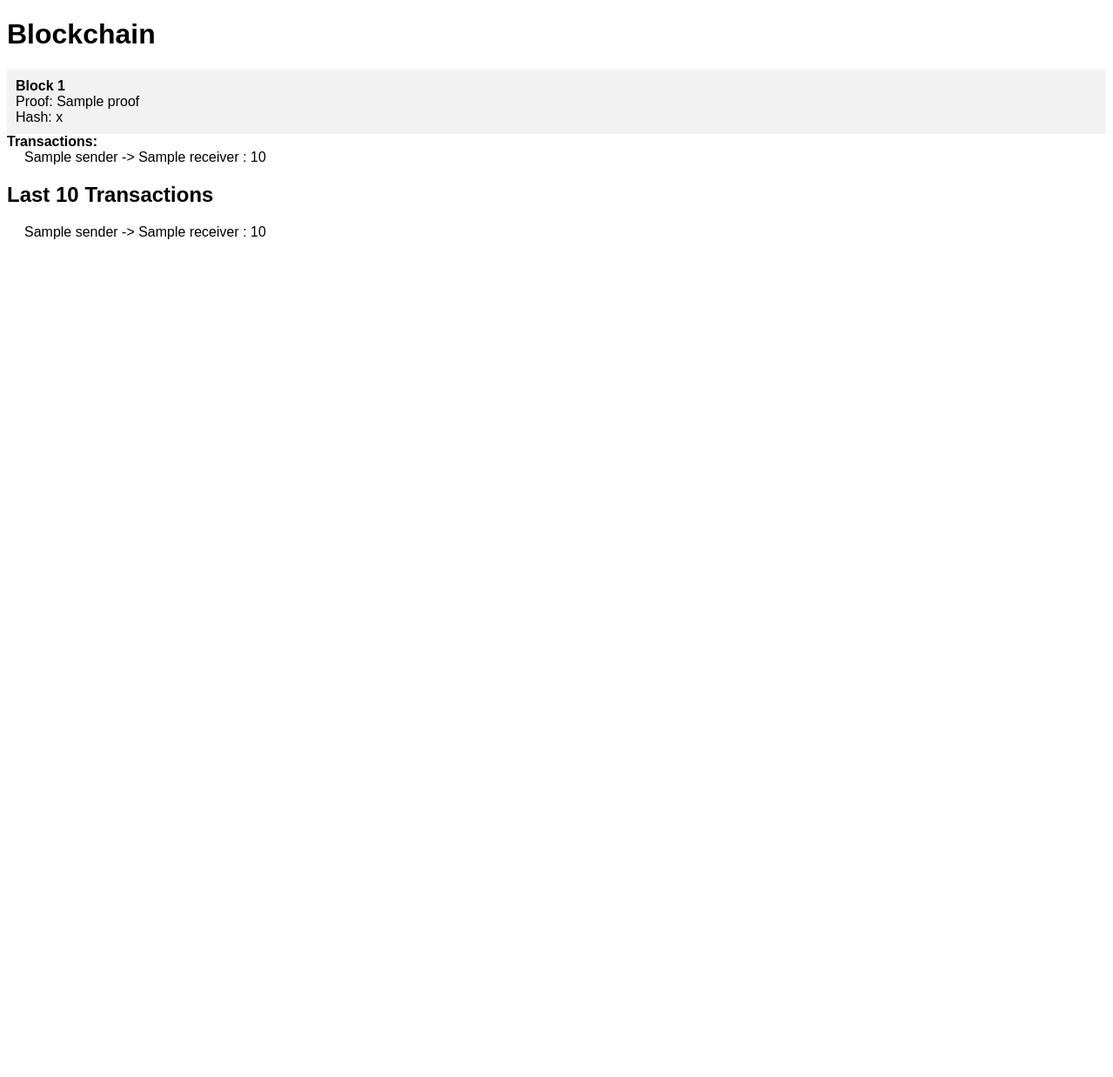
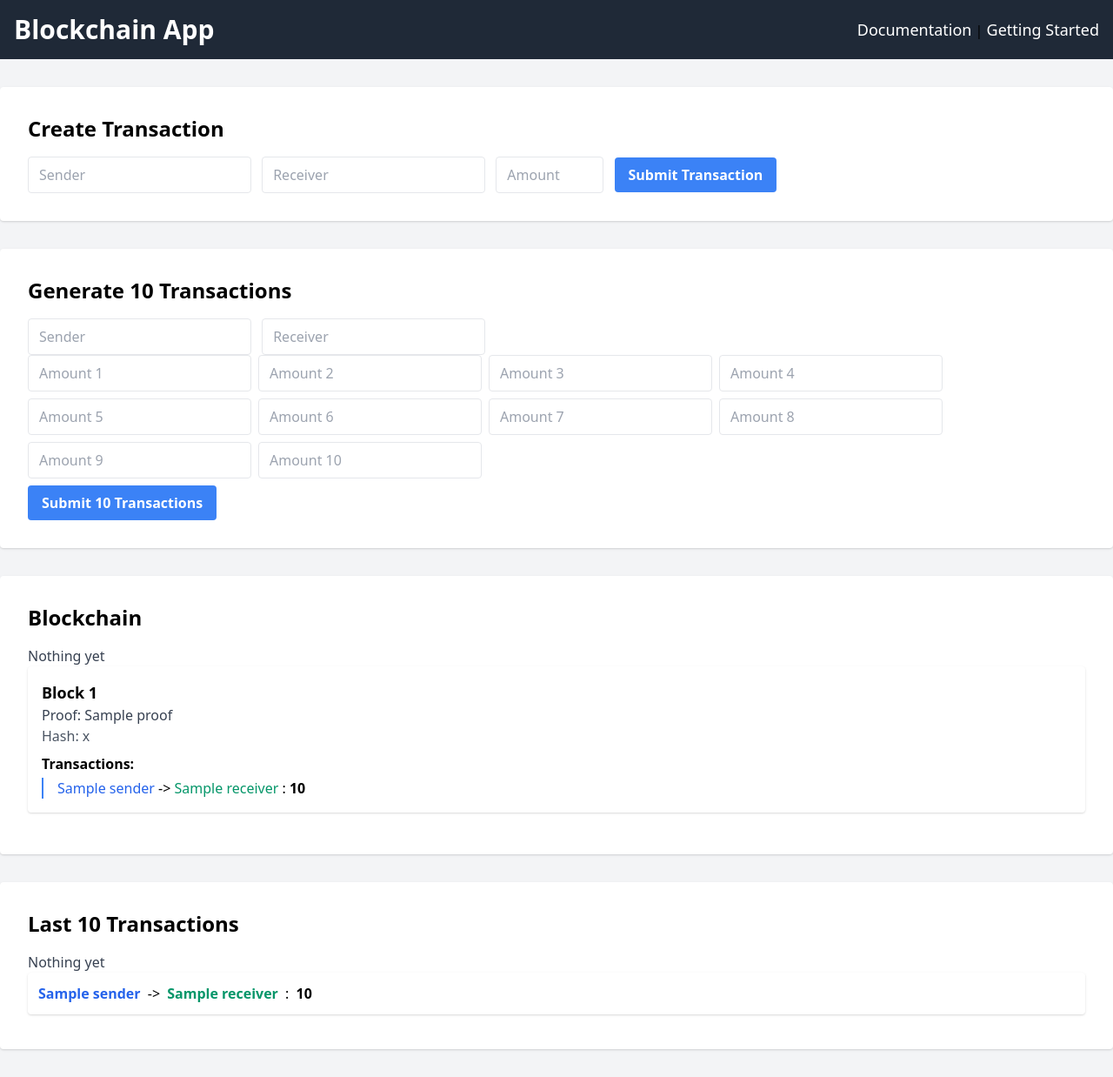
Before and after one commit to azureeen/Blockchain, a Flask app: template templates/blockchain.html in a window 1280 px wide. Shown: the whole page at 87% size. Before the commit the page ends 275 px from the top, so only its background shows below. Run offline with Flask 3, Linux system fonts and the light colour scheme; the template is opened without the code that fills it: most values are stand-ins (such as "Sample title", 1, 10 or a date in 2020).

Commit message:
Update version

```diff
--- a/app.py
+++ b/app.py
@@ -1,9 +1,64 @@
-from flask import Flask
+# import time
+# import hashlib
+# import json
+# from time import time
+# from pygments.formatters import HtmlFormatter
+# from flask_cors import CORS
+
+import redis
+
+from flask import Flask, render_template, jsonify, request
+from Blockchain import Blockchain
+
+
 app = Flask(__name__)
+cache = redis.Redis(host='redis', port=6379)
+# CORS(app)
+
+
+# Create an instance of the Blockchain
+blockchain = Blockchain()
+
 
 @app.route('/')
-def hello_world():  # put application's code here
-    return 'Hello World!'
+def launch():
+    return render_template('blockchain.html')
+
+
+@app.route('/documentation')
+def show_documentation():
+    return render_template('documentation.html')
+
+
+
+@app.route('/getting-started')
+def getting_started():
+    return render_template('getting-started.html')
+
+
+@app.route('/transactions/new', methods=['POST'])
+def new_transaction():
+    values = request.get_json()
+    required = ['sender', 'receiver', 'amount']
+    if not all(k in values for k in required):
+        return jsonify({'message': 'Missing values'}), 400
+
+    index = blockchain.new_transaction(values['sender'], values['receiver'], values['amount'])
+    return jsonify({'message': f'Transaction will be added to Block {index}'}), 201
+
+
+@app.route('/chain', methods=['GET'])
+def full_chain():
+    return jsonify({'chain': blockchain.chain, 'length': len(blockchain.chain)}), 200
+
+
+@app.route('/transactions/last', methods=['GET'])
+def get_last_transactions():
+    # Use the existing show_last_10_transactions method from the Blockchain class
+    transactions = blockchain.show_last_10_transactions()
+    return jsonify(transactions), 200
+
+
 
 if __name__ == '__main__':
     app.run()
--- a/static/js/app.js
+++ b/static/js/app.js
@@ -0,0 +1,163 @@
+document.getElementById('submitTransaction').addEventListener('click', function() {
+    const sender = document.getElementById('sender').value;
+    const receiver = document.getElementById('receiver').value;
+    const amount = document.getElementById('amount').value;
+
+    if (!validateAmount(amount)) {
+        event.preventDefault(); // Prevent form submission
+        alert('Invalid amount. Please enter a number between 1 and 1000.');
+        return false;
+    }
+
+    fetch('/transactions/new', {
+        method: 'POST',
+        headers: {
+            'Content-Type': 'application/json',
+        },
+        body: JSON.stringify({ sender, receiver, amount }),
+    })
+    .then(response => response.json())
+    .then(data => {
+        showToast(data.message, 'success');
+        setTimeout(() => {
+            updateBlockchainDisplay();
+            updateLastTransactionsDisplay();
+        }, 1000); // wait for 1 second before updating
+        //alert(data.message);
+        // Clear the form or add additional handling
+        document.getElementById('sender').value = '';
+        document.getElementById('receiver').value = '';
+        document.getElementById('amount').value = '';
+    })
+    .catch((error) => {
+        console.error('Error:', error);
+        showToast('Transaction submission failed', 'error');
+        // alert('Transaction submission failed');
+    });
+});
+
+document.getElementById('amount').addEventListener('input', function() {
+    const amount = this.value;
+    if (!validateAmount(amount)) {
+        this.classList.add('border-red-500'); // Highlight in red
+        // Optionally, show a message or disable the submit button
+    } else {
+        this.classList.remove('border-red-500'); // Remove highlight
+        // Optionally, hide the message or enable the submit button
+    }
+});
+
+function validateAmount(amount) {
+    return amount >= 1 && amount <= 1000;
+}
+
+function showToast(message, type = 'success') {
+    const toastContainer = document.getElementById('toast-container');
+    const toast = document.createElement('div');
+
+    toast.className = `bg-${type === 'success' ? 'green' : 'red'}-500 text-white px-4 py-2 rounded-md mb-2`;
+    toast.textContent = message;
+
+    toastContainer.appendChild(toast);
+
+    // Remove the toast after 3 seconds
+    setTimeout(() => {
+        toastContainer.removeChild(toast);
+    }, 3000);
+}
+
+document.addEventListener('DOMContentLoaded', function() {
+    // Add 10 amount input fields
+    const amountsContainer = document.getElementById('amounts');
+    for (let i = 0; i < 10; i++) {
+        const amountInput = document.createElement('input');
+        amountInput.type = 'number';
+        amountInput.placeholder = `Amount ${i + 1}`;
+        amountInput.className = 'px-3 py-2 border rounded mr-2 mb-2';
+        amountInput.id = `amount${i}`;
+        amountsContainer.appendChild(amountInput);
+    }
+
+    document.getElementById('submitBatch').addEventListener('click', function() {
+        const sender = document.getElementById('batchSender').value;
+        const receiver = document.getElementById('batchReceiver').value;
+
+        for (let i = 0; i < 10; i++) {
+            const amount = document.getElementById(`amount${i}`).value;
+
+            fetch('/transactions/new', {
+                method: 'POST',
+                headers: {
+                    'Content-Type': 'application/json',
+                },
+                body: JSON.stringify({ sender, receiver, amount }),
+            })
+            .then(response => response.json())
+            .then(data => {
+                showToast(`Transaction ${i + 1}: ` + data.message, 'success');
+                setTimeout(() => {
+                    updateBlockchainDisplay();
+                    updateLastTransactionsDisplay();
+                }, 1000); // wait for 1 second before updating
+            })
+            .catch((error) => {
+                showToast(`Transaction ${i + 1} submission failed`, 'error');
+            });
+        }
+    });
+});
+
+function updateBlockchainDisplay() {
+    fetch('/chain')
+        .then(response => response.json())
+        .then(data => {
+            const blockchainSection = document.getElementById('blockchainDisplay');
+            blockchainSection.innerHTML = '<h2 class="text-2xl font-bold mb-4">Blockchain</h2>'; // Clear existing content
+
+            data.chain.forEach(block => {
+                const blockDiv = document.createElement('div');
+                blockDiv.className = 'mb-4 p-4 bg-white shadow rounded';
+                blockDiv.innerHTML = `
+                    <div class="block-header mb-2">
+                        <strong class="text-lg font-semibold">Block ${block.index}</strong>
+                        <div class="text-gray-700">Proof: ${block.proof}</div>
+                        <div class="text-gray-600">Hash: ${block.previous_hash}</div>
+                    </div>
+                    <div class="transactions">
+                        <strong class="text-md font-semibold">Transactions:</strong>
+                        ${block.transactions.map(t => `
+                            <div class="transaction mt-1 pl-4 border-l-2 border-blue-500">
+                                <span class="text-blue-600">${t.sender}</span> ->
+                                <span class="text-green-600">${t.receiver}</span> :
+                                <span class="font-bold">${t.amount}</span>
+                            </div>
+                        `).join('')}
+                    </div>
+                `;
+                blockchainSection.appendChild(blockDiv);
+            });
+        });
+}
+
+
+function updateLastTransactionsDisplay() {
+    fetch('/transactions/last')
+        .then(response => response.json())
+        .then(transactions => {
+            const transactionsSection = document.getElementById('lastTransactionsDisplay');
+            transactionsSection.innerHTML = '<h2 class="text-2xl font-bold mb-4">Last 10 Transactions</h2>'; // Clear existing content
+
+            transactions.forEach(t => {
+                const transactionDiv = document.createElement('div');
+                transactionDiv.className = 'transaction mb-2 p-3 bg-white shadow rounded';
+                transactionDiv.innerHTML = `
+                    <span class="text-blue-600 font-semibold">${t.sender}</span>
+                    <span class="mx-1">-></span>
+                    <span class="text-green-600 font-semibold">${t.receiver}</span>
+                    <span class="mx-1">:</span>
+                    <span class="font-bold">${t.amount}</span>
+                `;
+                transactionsSection.appendChild(transactionDiv);
+            });
+        });
+}
--- a/templates/blockchain.html
+++ b/templates/blockchain.html
@@ -1,43 +1,95 @@
-<!-- templates/blockchain.html -->
 <!DOCTYPE html>
 <html lang="en">
 <head>
     <meta charset="UTF-8">
-    <title>Blockchain</title>
-    <style>
-        body { font-family: Arial, sans-serif; }
-        .block, .transactions { margin-bottom: 20px; }
-        .block-header { background-color: #f2f2f2; padding: 10px; }
-        .transaction { margin-left: 20px; }
-    </style>
+    <meta name="viewport" content="width=device-width, initial-scale=1.0">
+    <title>Blockchain Application</title>
+    <link href="https://cdn.jsdelivr.net/npm/tailwindcss@2.2.19/dist/tailwind.min.css" rel="stylesheet">
 </head>
-<body>
-    <h1>Blockchain</h1>
+<body class="bg-gray-100 font-sans leading-normal tracking-normal">
+    <div id="toast-container" class="fixed top-0 right-0 m-4"></div>
+    <nav class="bg-gray-800 p-4">
+        <div class="container mx-auto">
+            <div class="flex items-center justify-between">
+                <div>
+                    <a href="#" class="text-white text-3xl font-semibold">Blockchain App</a>
+                </div>
+                <div>
+                    <a href="/documentation" class="text-white text-lg">Documentation</a> |
+                    <a href="/getting-started" class="text-white text-lg">Getting Started</a>
+                </div>
+            </div>
+        </div>
+    </nav>
+
+    <div class="container mx-auto my-8">
+        <div class="bg-white p-8 rounded shadow">
+            <h2 class="text-2xl font-bold mb-4">Create Transaction</h2>
+            <div>
+                <input type="text" id="sender" placeholder="Sender" class="px-3 py-2 border rounded mr-2" required>
+                <input type="text" id="receiver" placeholder="Receiver" class="px-3 py-2 border rounded mr-2" required>
+                <input type="number" id="amount" placeholder="Amount" class="px-3 py-2 border rounded mr-2" min="1" max="1000" required>
+                <button id="submitTransaction" class="bg-blue-500 hover:bg-blue-700 text-white font-bold py-2 px-4 rounded">Submit Transaction</button>
+            </div>
+        </div>
+
+        <div class="container mx-auto my-8">
+            <div class="bg-white p-8 rounded shadow">
+                <h2 class="text-2xl font-bold mb-4">Generate 10 Transactions</h2>
+                <div>
+                    <input type="text" id="batchSender" placeholder="Sender" class="px-3 py-2 border rounded mr-2">
+                    <input type="text" id="batchReceiver" placeholder="Receiver" class="px-3 py-2 border rounded mr-2">
+                    <div id="amounts">
+                        <!-- Amount inputs will be inserted here -->
+                    </div>
+                    <button id="submitBatch" class="bg-blue-500 hover:bg-blue-700 text-white font-bold py-2 px-4 rounded">Submit 10 Transactions</button>
+                </div>
+            </div>
+        </div>
+
+        <!-- Blockchain Display Section -->
+        <div id="blockchainDisplay" class="bg-white p-8 rounded shadow mt-8">
+            <h2 class="text-2xl font-bold mb-4">Blockchain</h2>
+            <p class="text-gray-700">Nothing yet</p>
             {% for block in blockchain %}
-        <div class="block">
-            <div class="block-header">
-                <strong>Block {{ block.index }}</strong>
-                <div>Proof: {{ block.proof }}</div>
-                <div>Hash: {{ block.hash }}</div>
+                <div class="mb-4 p-4 bg-white shadow rounded">
+                    <div class="block-header mb-2">
+                        <strong class="text-lg font-semibold">Block {{ block.index }}</strong>
+                        <div class="text-gray-700">Proof: {{ block.proof }}</div>
+                        <div class="text-gray-600">Hash: {{ block.hash }}</div>
                     </div>
                     <div class="transactions">
-                <strong>Transactions:</strong>
+                        <strong class="text-md font-semibold">Transactions:</strong>
                         {% for transaction in block.transactions %}
-                    <div class="transaction">
-                        {{ transaction.sender }} -> {{ transaction.receiver }} : {{ transaction.amount }}
+                            <div class="transaction mt-1 pl-4 border-l-2 border-blue-500">
+                                <span class="text-blue-600">{{ transaction.sender }}</span> ->
+                                <span class="text-green-600">{{ transaction.receiver }}</span> :
+                                <span class="font-bold">{{ transaction.amount }}</span>
                             </div>
                         {% endfor %}
                     </div>
                 </div>
             {% endfor %}
 
-    <h2>Last 10 Transactions</h2>
-    <div class="transactions">
+        </div>
+
+        <!-- Last 10 Transactions Display Section -->
+        <div id="lastTransactionsDisplay" class="bg-white p-8 rounded shadow mt-8">
+            <h2 class="text-2xl font-bold mb-4">Last 10 Transactions</h2>
+            <p class="text-gray-700">Nothing yet</p>
             {% for transaction in last_10_transactions %}
-            <div class="transaction">
-                {{ transaction.sender }} -> {{ transaction.receiver }} : {{ transaction.amount }}
+                <div class="transaction mb-2 p-3 bg-white shadow rounded">
+                    <span class="text-blue-600 font-semibold">{{ transaction.sender }}</span>
+                    <span class="mx-1">-></span>
+                    <span class="text-green-600 font-semibold">{{ transaction.receiver }}</span>
+                    <span class="mx-1">:</span>
+                    <span class="font-bold">{{ transaction.amount }}</span>
                 </div>
             {% endfor %}
+
         </div>
+    </div>
+
+    <script src="../static/js/app.js"></script>
 </body>
 </html>
```
Also changed, not shown: Blockchain.py (+83 -0 lines), requirements.txt (+8 -0 lines), templates/documentation.html (+134 -0 lines), templates/documentation.md (deleted, +0 -44 lines), templates/getting-started.html (+95 -0 lines), templates/getting-started.md (deleted), 1 other file. Lines whose indentation alone changed are shown as unchanged.
